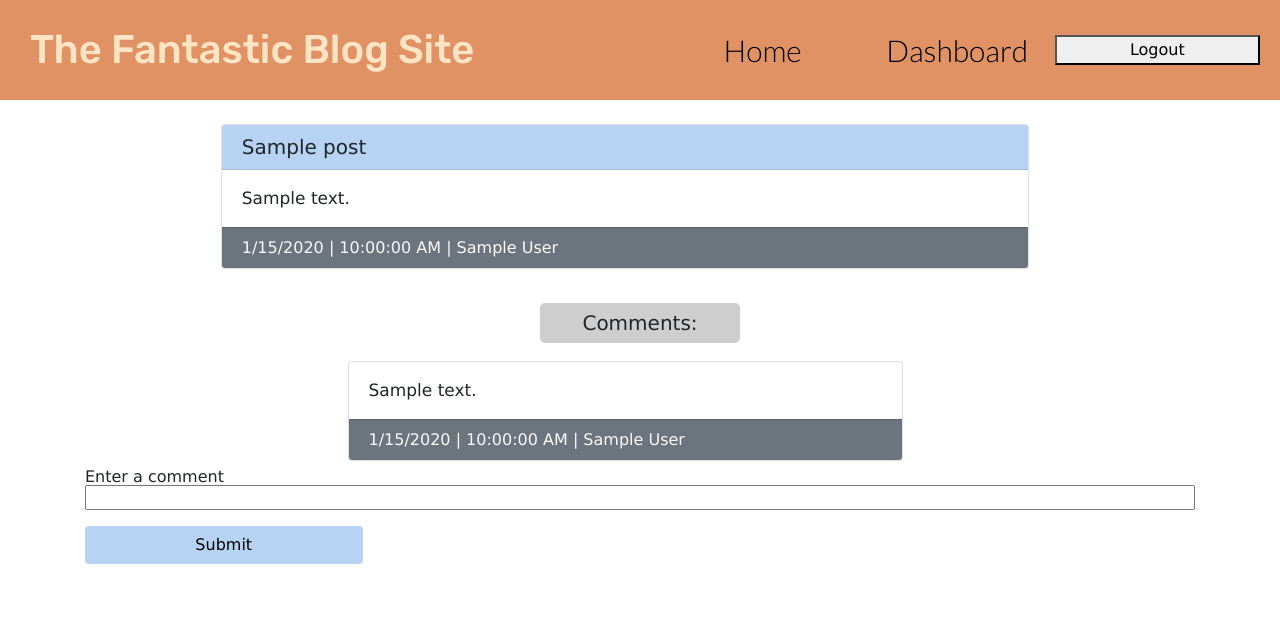
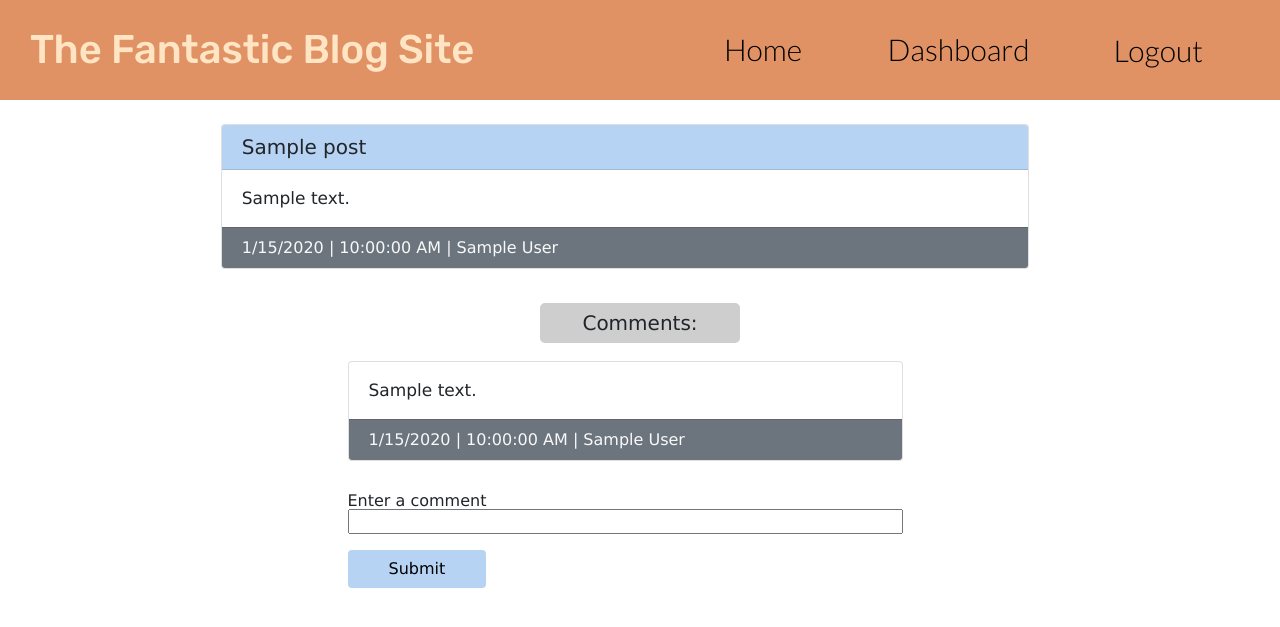
Before and after one commit to jpeiler97/tech-blog, a Node server app: page /post/1 in a window 1280 px wide. Shown: the top 627 px of the page. Run offline with Node 20, Linux system fonts and the light colour scheme; a user stored in the database is signed in; tables that the repository leaves empty hold one stand-in row (values such as "Sample post"); some libraries are stand-ins or nearby versions.

Commit message:
worked on styling

```diff
--- a/public/css/style.css
+++ b/public/css/style.css
@@ -71,3 +71,18 @@ header h1 {
 	text-align: center;
 	font-size: 20px;
 }
+
+.comment-form {
+	width: 50%;
+}
+
+#logout {
+	text-decoration: none;
+	color: black;
+	font-family: 'lato', sans-serif;
+	font-size: 30px;
+	text-align: center;
+	border: none;
+	background: none;
+	cursor: pointer;
+}
--- a/public/js/comment.js
+++ b/public/js/comment.js
@@ -1,4 +1,6 @@
 const commentHandler = async (event) => {
+	event.preventDefault();
+
 	const body = document.querySelector('#comment-body').value;
 
 	console.log(body);
--- a/views/post-page.handlebars
+++ b/views/post-page.handlebars
@@ -20,6 +20,7 @@
     <h1 id= "no-comments">No comments yet!</h1>
     {{/each}}
 
+        <div class = "row justify-content-center my-4">
                 <form class="form comment-form">
                         <div class="form-group">
                         <label for="comment-body">Enter a comment</label>
@@ -30,6 +31,7 @@
                         </div>
                 </form>
         </div>
+</div>
 
 
 <script src="/js/comment.js"></script>
```
Also changed, not shown: views/login.handlebars (+8 -1 lines). Lines whose indentation alone changed are shown as unchanged.
